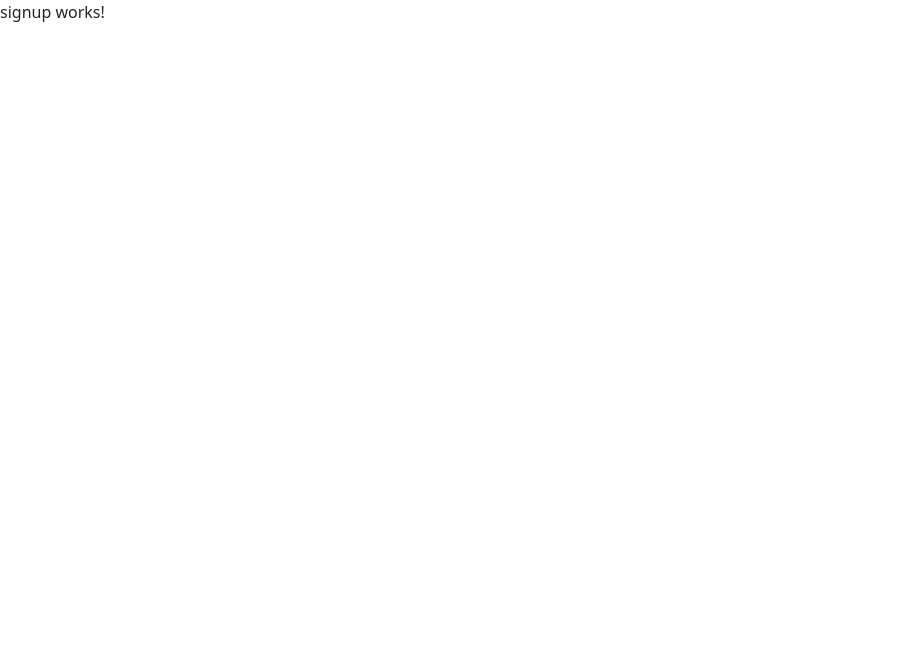
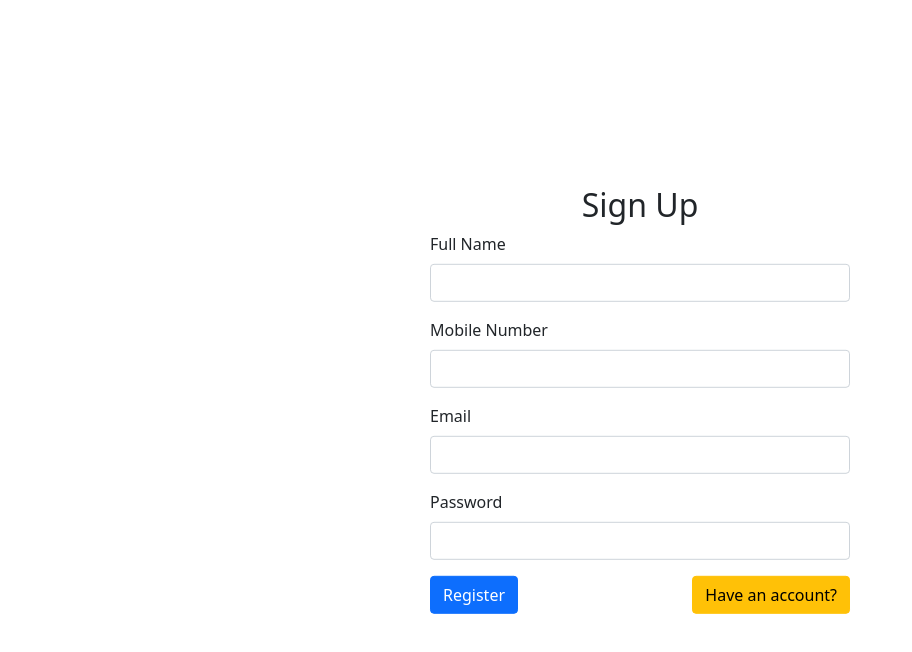
Before and after one commit to berkinduz/angular-employee-form-page, an Angular app: page /signup in a window 1280 px wide. Shown: the top 652 px of the page, without its empty margins (0-912 px from the left). Built offline with nearby package versions, Linux system fonts and the light colour scheme.

Commit message:
signup component with bootstrap v5

```diff
--- a/src/app/signup/signup.component.css
+++ b/src/app/signup/signup.component.css
@@ -0,0 +1,9 @@
+.card {
+    border: none;
+    width: 500px;
+    padding: 40px;
+    position: absolute;
+    top: 50%;
+    left: 50%;
+    transform: translate(-50%, -50%);
+}
--- a/src/app/signup/signup.component.html
+++ b/src/app/signup/signup.component.html
@@ -1 +1,62 @@
-<p>signup works!</p>
+<div class="container">
+  <div class="row">
+    <div class="col-md-6">
+      <div class="card">
+        <div class="text-center">
+          <h2>Sign Up</h2>
+        </div>
+        <form>
+          <div class="mb-3">
+            <label for="exampleInputPassword1" class="form-label">
+              Full Name
+            </label>
+            <input
+              type="text"
+              class="form-control"
+              id="exampleInputPassword1"
+            />
+          </div>
+          <div class="mb-3">
+            <label for="exampleInputPassword1" class="form-label">
+              Mobile Number
+            </label>
+            <input
+              type="tel"
+              class="form-control"
+              pattern="[0-9]{3}-[0-9]{3}-[0-9]{4}"
+              id="exampleInputPassword1"
+              autocorrect
+            />
+          </div>
+          <div class="mb-3">
+            <label for="exampleInputEmail1" class="form-label">
+              Email
+            </label>
+            <input
+              type="email"
+              class="form-control"
+              id="exampleInputEmail1"
+              aria-describedby="emailHelp"
+            />
+          </div>
+          <div class="mb-3">
+            <label for="exampleInputPassword1" class="form-label">
+              Password
+            </label>
+            <input
+              type="password"
+              class="form-control"
+              id="exampleInputPassword1"
+            />
+          </div>
+          <div class="d-flex justify-content-between">
+            <button type="submit" class="btn btn-primary">Register</button>
+            <button routerLink="/login" type="submit" class="btn btn-warning">
+              Have an account?
+            </button>
+          </div>
+        </form>
+      </div>
+    </div>
+  </div>
+</div>
```
